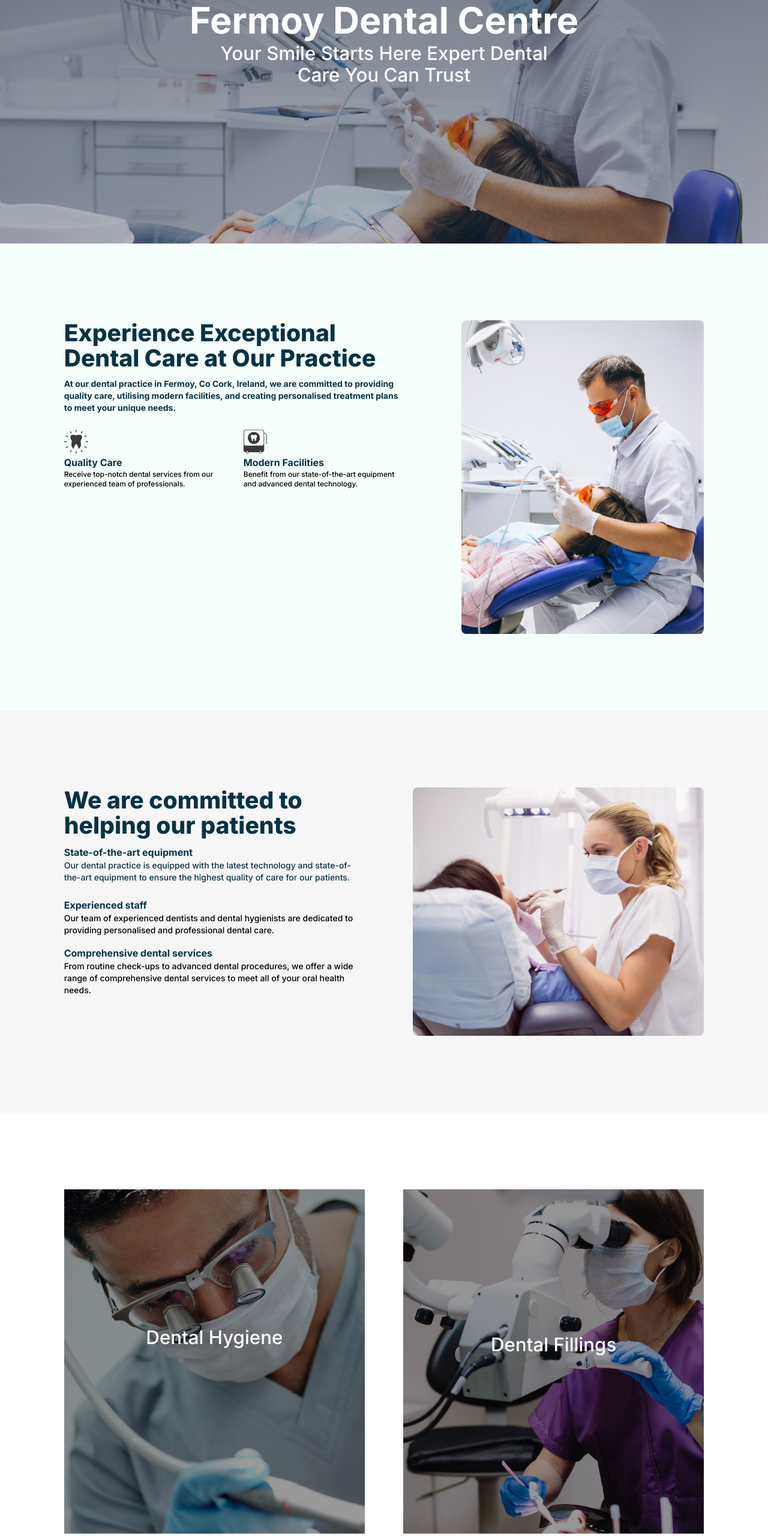
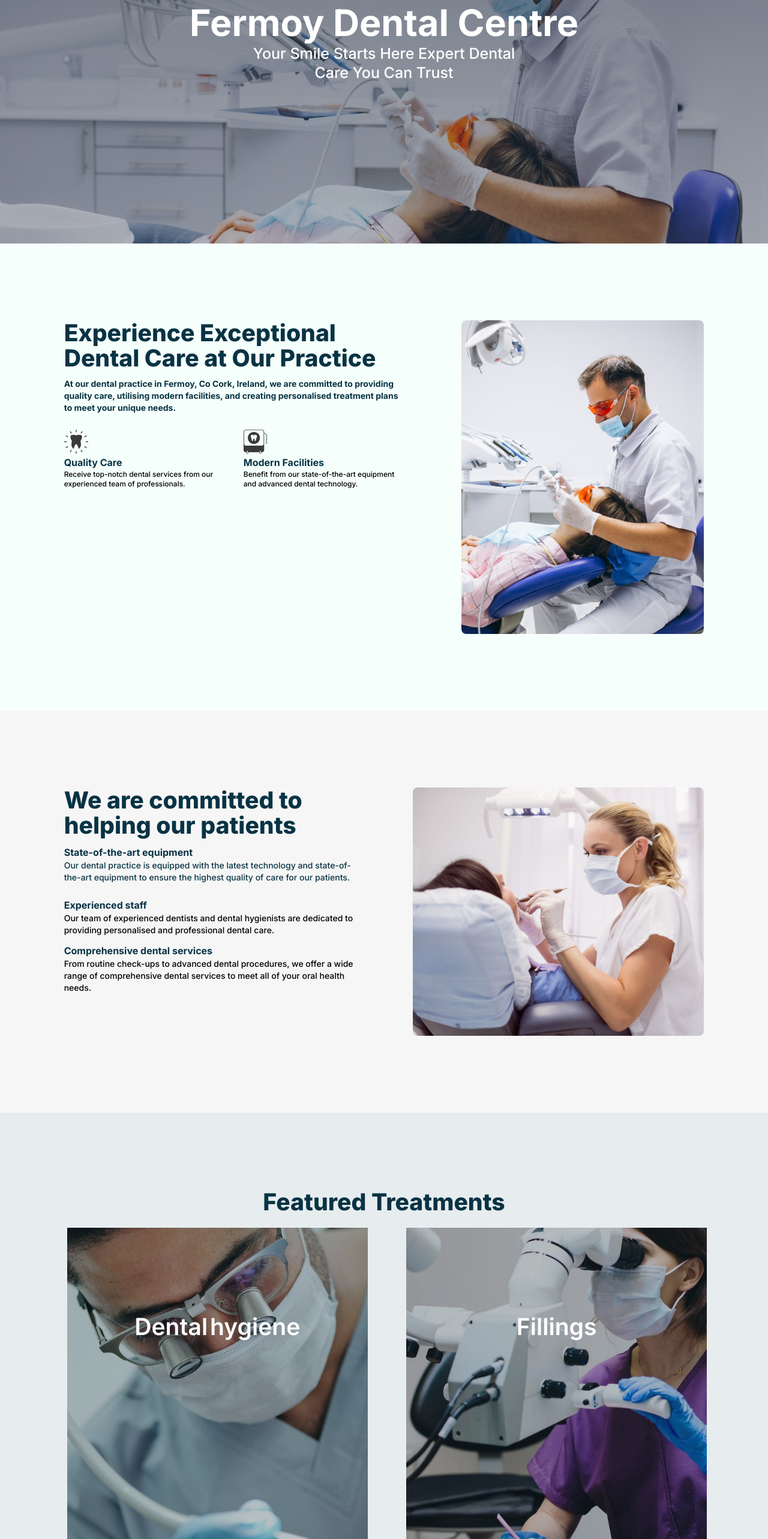
Before and after one commit to shanewmurphy/fermoy-dental-website, a Next.js app: page / in a window 1280 px wide. Shown: the part 234-2800 px from the top of the page at 60% size. Built offline with nearby package versions, Linux system fonts and the light colour scheme.

Commit message:
Treatments Section | Mobile styles updates Inro Slider

```diff
--- a/app/components/Intro.jsx
+++ b/app/components/Intro.jsx
@@ -4,8 +4,8 @@ import Dental from "/public/DentalFacil.jpg";
 export default function IntroSection() {
   return (
     <div className="w-screen bg-lightgreen/30">
-      <div className="lg:w-10/12 xmd:w-11/12 md:w-11/12 sm:w-10/12 py-32 mx-auto antialiased">
-        <div className="flex lg:flex-row md:flex-row sm:flex-col lg:gap-24 xmid:gap-24 sm:gap-8">
+      <div className="lg:w-10/12 xmd:w-11/12 md:w-11/12 sm:w-10/12 lg:py-32 md:py-24 sm:py-16 mx-auto antialiased">
+        <div className="flex lg:flex-row xmd:flex-row md:flex-col sm:flex-col lg:gap-24 xmid:gap-24 sm:gap-8">
           <div className="basis-7/12">
             <h2 className="font-extrabold text-cyan-950 mb-3">
               Experience Exceptional Dental Care at Our Practice
--- a/app/components/Slider.jsx
+++ b/app/components/Slider.jsx
@@ -191,10 +191,10 @@ const SlideshowComponent = () => {
         <div className="absolute inset-0 flex items-center justify-center antialiased">
           <div className="text-white font-bold text-center">
             <h1>Fermoy Dental Centre</h1>
-            <h3 className="font-medium sm:p-4 lg:block md:block sm:hidden">
+            <h4 className="font-medium sm:p-4 lg:block md:block sm:hidden">
               Your Smile Starts Here Expert Dental <br /> Care You Can Trust
-            </h3>
-            <h4 className="font-semibold sm:p-4 lg:hidden md:hidden sm:block">
+            </h4>
+            <h4 className="font-semibold mt-3 px-8 lg:hidden md:hidden sm:block">
               Your Smile Starts Here Expert Dental Care You Can Trust
             </h4>
           </div>
--- a/app/components/Treatments.jsx
+++ b/app/components/Treatments.jsx
@@ -1,75 +1,89 @@
 "use client";
-import React, { useEffect, useRef } from "react";
+"use client";
 import Image from "next/image";
-import gsap from "gsap";
+
 import HygieneImg from "/public/Hygiene.jpg";
 import FillingsImg from "/public/Fillings.jpg";
+import DentalCrownsImg from "/public/DentalCrowns.jpg";
+import BridgesImg from "/public/bridges.jpg";
 
-const Home = () => {
-  const groupRefs = useRef([]);
-
-  useEffect(() => {
-    const images = groupRefs.current;
-
-    images.forEach((image) => {
-      const heading = image.querySelector(".heading");
-      const paragraph = image.querySelector(".paragraph");
-      const icon = image.querySelector(".icon");
-
-      gsap.set([paragraph, icon], { y: 0, opacity: 0 });
-
-      image.addEventListener("mouseenter", (e) => {
-        gsap.to([paragraph, icon], {
-          y: 0,
-          opacity: 1,
-          duration: 0.9,
-          stagger: 0.3,
-          ease: "power4.inOut",
-        });
-      });
-
-      image.addEventListener("mouseleave", (e) => {
-        gsap.to([paragraph, icon], { y: 80, opacity: 0, duration: 0.5 });
-      });
-    });
-  }, []);
-
+const Treatments = () => {
   return (
+    <div className="w-screen bg-deepgreen">
+      <div className="w-10/12 py-32 mx-auto">
         <div>
-      <div className="w-10/12 py-32 mx-auto">
+          <h2 className="font-extrabold text-cyan-950 mb-3 text-center">
+            Featured Treatments
+          </h2>
+        </div>
         <div className="grid lg:grid-cols-2 md:grid-row gap-16 antialiased">
-          <div
-            className="relative group"
-            ref={(el) => (groupRefs.current[0] = el)}
-          >
+          <div className="relative group">
+            <figure class="effect-ruby">
               <Image
                 src={HygieneImg}
-              alt="Image 1"
+                alt="img02"
                 className="object-cover w-full h-full"
               />
-            <div className="absolute inset-0 flex flex-col items-center justify-center bg-black bg-opacity-40 opacity-100 transition-opacity duration-300 text-white text-center font-bold">
-              <h3 className="heading font-medium mb-2">Dental Hygiene</h3>
-              <p className="paragraph font-medium px-8">
-                We specialize in helping patients with dental hygiene and making
-                their smiles look great
+              <figcaption>
+                <h2 className="font-semibold">Dental hygiene</h2>
+                <p>
+                  We specialise in helping patients with dental hygiene and
+                  making their smiles look great
                 </p>
-              <div className="icon">Link Icon</div>
+                <p>Link to Page</p>
+              </figcaption>
+            </figure>
           </div>
-          </div>
-          <div
-            className="relative group"
-            ref={(el) => (groupRefs.current[1] = el)}
-          >
+          <div className="relative group">
+            <figure class="effect-ruby">
               <Image
                 src={FillingsImg}
-              alt="Image 2"
+                alt="img02"
                 className="object-cover w-full h-full"
               />
-            <div className="absolute inset-0 flex flex-col items-center justify-center bg-black bg-opacity-40 opacity-100 transition-opacity duration-300 text-white text-center font-bold">
-              <h3 className="heading font-medium mb-2">Dental Fillings</h3>
-              <p className="paragraph">Additional Text</p>
-              <div className="icon">Link Icon</div>
+              <figcaption>
+                <h2 className="font-semibold">Fillings</h2>
+                <p>
+                  We specialise in helping patients with dental fillings and
+                  making their smiles look great.
+                </p>
+                <p>Link to Page</p>
+              </figcaption>
+            </figure>
           </div>
+          <div className="relative group">
+            <figure class="effect-ruby">
+              <Image
+                src={DentalCrownsImg}
+                alt="img02"
+                className="object-cover w-full h-full"
+              />
+              <figcaption>
+                <h2 className="font-semibold">Dental Crowns</h2>
+                <p>
+                  We specialise in helping patients with dental fillings and
+                  making their smiles look great.
+                </p>
+                <p>Link to Page</p>
+              </figcaption>
+            </figure>
+          </div>
+          <div className="relative group">
+            <figure class="effect-ruby">
+              <Image
+                src={BridgesImg}
+                alt="img02"
+                className="object-cover w-full h-full"
+              />
+              <figcaption>
+                <h2 className="font-semibold">Dental Bridges</h2>
+                <p>
+                  We specialise in helping patients with dental fillings and
+                  making their smiles look great.
+                </p>
+                <p>Link to Page</p>
+              </figcaption>
+            </figure>
           </div>
         </div>
       </div>
@@ -77,4 +91,4 @@ const Home = () => {
   );
 };
 
-export default Home;
+export default Treatments;
--- a/app/components/Usp.jsx
+++ b/app/components/Usp.jsx
@@ -4,8 +4,8 @@ import USPB from "/public/USPB.jpg";
 export default function UspSection() {
   return (
     <div className="w-screen bg-lightBrown">
-      <div className="lg:w-10/12 xmd:w-11/12 md:w-11/12 sm:w-10/12 py-32 mx-auto antialiased">
-        <div className="flex lg:flex-row md:flex-row sm:flex-col lg:gap-24 md:gap-20 sm:gap-6">
+      <div className="lg:w-10/12 xmd:w-11/12 md:w-11/12 sm:w-10/12 lg:py-32 md:py-24 sm:py-16 mx-auto antialiased">
+        <div className="flex lg:flex-row xmd:flex-row md:flex-col sm:flex-col lg:gap-24 md:gap-20 sm:gap-6">
           <div className="basis-6/12">
             <div>
               <h2 className="font-extrabold text-cyan-950 mb-3">
@@ -21,14 +21,14 @@ export default function UspSection() {
               for our patients.
             </p>
             <h5 className="font-bold text-cyan-950">Experienced staff</h5>
-            <p className="text-sm font-medium mb-4">
+            <p className="text-sm font-medium mb-3">
               Our team of experienced dentists and dental hygienists are
               dedicated to providing personalised and professional dental care.
             </p>
             <h5 className="font-bold text-cyan-950">
               Comprehensive dental services
             </h5>
-            <p className="text-sm font-medium mb-4">
+            <p className="text-sm font-medium mb-3">
               From routine check-ups to advanced dental procedures, we offer a
               wide range of comprehensive dental services to meet all of your
               oral health needs.
--- a/app/globals.css
+++ b/app/globals.css
@@ -3,8 +3,8 @@
 @tailwind utilities;
 
 :root {
-  --h1: 3.815rem;
-  --h1-lineHeight: 42px;
+  --h1: 3.247rem;
+  --h1-lineHeight: 38px;
   --h2: 2.441rem;
   --h2-lineHeight: 42px;
   --h3: 1.953rem;
@@ -129,6 +129,190 @@ h4 {
   color: #000; /* Black */
 }
 
+.grid figure {
+  position: relative;
+  float: left;
+  overflow: hidden;
+  margin: 10px 1%;
+  background-size: cover;
+  width: 100%;
+  background: #3085a3;
+  text-align: center;
+  cursor: pointer;
+}
+
+.grid figure img {
+  position: relative;
+  display: block;
+  min-height: 100%;
+  max-width: 100%;
+  opacity: 0.8;
+}
+
+.grid figure figcaption {
+  padding: 2em;
+  color: #fff;
+  font-size: 1.25em;
+  -webkit-backface-visibility: hidden;
+  backface-visibility: hidden;
+}
+
+.grid figure figcaption::before,
+.grid figure figcaption::after {
+  pointer-events: none;
+}
+
+.grid figure figcaption,
+.grid figure figcaption > a {
+  position: absolute;
+  top: 0;
+  left: 0;
+  width: 100%;
+  height: 100%;
+}
+
+/* Anchor will cover the whole item by default */
+.grid figure figcaption > a {
+  z-index: 1000;
+  text-indent: 200%;
+  white-space: nowrap;
+  font-size: 0;
+  opacity: 0;
+}
+
+.grid figure h2 {
+  word-spacing: -0.15em;
+}
+
+.grid figure h2 span {
+  font-weight: 800;
+}
+
+.grid figure h2,
+.grid figure p {
+  margin: 0;
+}
+
+.grid figure p {
+  letter-spacing: 1px;
+  font-size: 68.5%;
+}
+figure.effect-sadie figcaption::before {
+  position: absolute;
+  top: 0;
+  left: 0;
+  width: 100%;
+  height: 100%;
+  background: -webkit-linear-gradient(
+    top,
+    rgba(72, 76, 97, 0) 0%,
+    rgba(72, 76, 97, 0.8) 75%
+  );
+  background: linear-gradient(
+    to bottom,
+    rgba(72, 76, 97, 0) 0%,
+    rgba(72, 76, 97, 0.8) 75%
+  );
+  content: "";
+  opacity: 0;
+  -webkit-transform: translate3d(0, 50%, 0);
+  transform: translate3d(0, 50%, 0);
+}
+
+figure.effect-sadie h2 {
+  position: absolute;
+  top: 50%;
+  left: 0;
+  width: 100%;
+  color: #484c61;
+  -webkit-transition: -webkit-transform 0.35s, color 0.35s;
+  transition: transform 0.35s, color 0.35s;
+  -webkit-transform: translate3d(0, -50%, 0);
+  transform: translate3d(0, -50%, 0);
+}
+
+figure.effect-sadie figcaption::before,
+figure.effect-sadie p {
+  -webkit-transition: opacity 0.35s, -webkit-transform 0.35s;
+  transition: opacity 0.35s, transform 0.35s;
+}
+
+figure.effect-sadie p {
+  position: absolute;
+  bottom: 0;
+  left: 0;
+  padding: 2em;
+  width: 100%;
+  opacity: 0;
+  -webkit-transform: translate3d(0, 10px, 0);
+  transform: translate3d(0, 10px, 0);
+}
+
+figure.effect-sadie:hover h2 {
+  color: #fff;
+  -webkit-transform: translate3d(0, -50%, 0) translate3d(0, -40px, 0);
+  transform: translate3d(0, -50%, 0) translate3d(0, -40px, 0);
+}
+
+figure.effect-sadie:hover figcaption::before,
+figure.effect-sadie:hover p {
+  opacity: 1;
+  -webkit-transform: translate3d(0, 0, 0);
+  transform: translate3d(0, 0, 0);
+}
+
+/*---------------*/
+/***** Ruby *****/
+/*---------------*/
+
+figure.effect-ruby {
+  background-color: #0f282f;
+}
+
+figure.effect-ruby img {
+  opacity: 0.7;
+  -webkit-transition: opacity 0.35s, -webkit-transform 0.35s;
+  transition: opacity 0.35s, transform 0.35s;
+  -webkit-transform: scale(1.15);
+  transform: scale(1.15);
+}
+
+figure.effect-ruby:hover img {
+  opacity: 0.5;
+  -webkit-transform: scale(1);
+  transform: scale(1);
+}
+
+figure.effect-ruby h2 {
+  margin-top: 20%;
+  -webkit-transition: -webkit-transform 0.35s;
+  transition: transform 0.35s;
+  -webkit-transform: translate3d(0, 20px, 0);
+  transform: translate3d(0, 20px, 0);
+}
+
+figure.effect-ruby p {
+  margin: 1em 0 0;
+  padding: 3em;
+  /* border: 1px solid #fff; */
+  opacity: 0;
+  -webkit-transition: opacity 0.35s, -webkit-transform 0.35s;
+  transition: opacity 0.35s, transform 0.35s;
+  -webkit-transform: translate3d(0, 20px, 0) scale(1.1);
+  transform: translate3d(0, 20px, 0) scale(1.1);
+}
+
+figure.effect-ruby:hover h2 {
+  -webkit-transform: translate3d(0, 0, 0);
+  transform: translate3d(0, 0, 0);
+}
+
+figure.effect-ruby:hover p {
+  opacity: 1;
+  -webkit-transform: translate3d(0, 0, 0) scale(1);
+  transform: translate3d(0, 0, 0) scale(1);
+}
+
 /*-------1280px------*/
 @media (min-width: 80em) {
   :root {
@@ -219,7 +403,7 @@ h4 {
   }
   h4 {
     font-size: var(--h4);
-    line-height: 28px;
+    line-height: 24px;
   }
   h5 {
     font-size: var(--h5);
--- a/tailwind.config.js
+++ b/tailwind.config.js
@@ -17,6 +17,7 @@ module.exports = {
         green: "#113231",
         lightgreen: "#DEFFF2",
         lightBrown: "#F6F6F6",
+        deepgreen: "#E7EDEF",
       },
       screens: {
         sm: "358px",
```
Also changed, not shown: public/DentalCrowns.jpg (added), public/bridges.jpg (added). Lines whose indentation alone changed are shown as unchanged.
